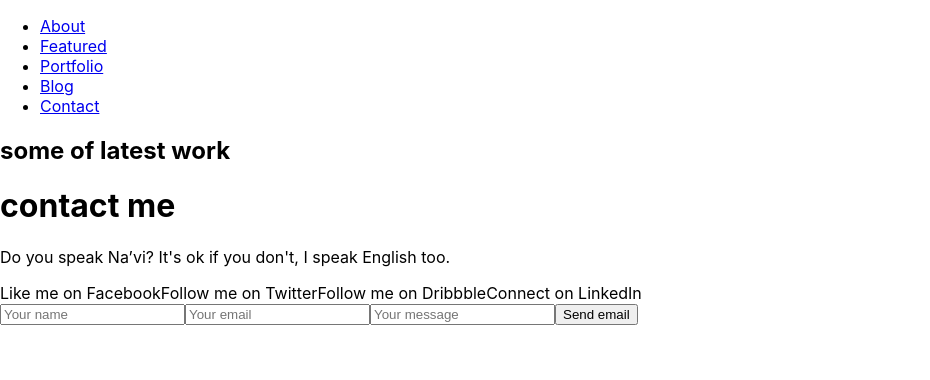
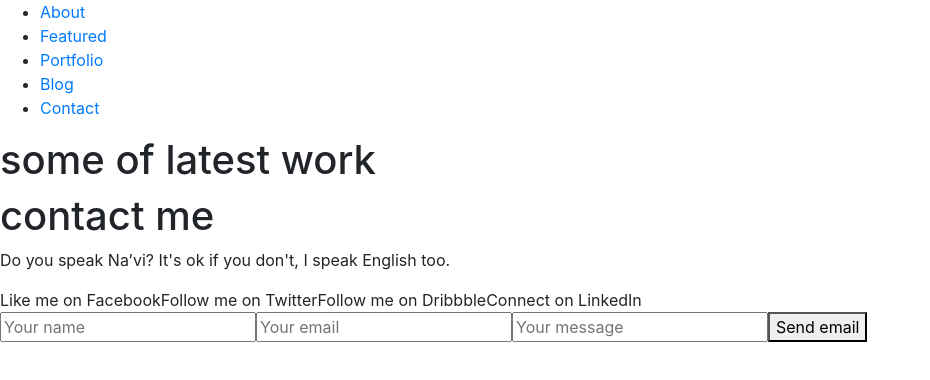
Before and after one commit to Agata-Bernat/my-adside-react-app, a React (Create React App) app: page /Contact in a window 1280 px wide. Shown: the top 380 px of the page, without its empty margins (0-930 px from the left). Built offline with nearby package versions, Linux system fonts and the light colour scheme.

Commit message:
with API from unsplash.

```diff
--- a/package.json
+++ b/package.json
@@ -6,7 +6,10 @@
     "@testing-library/jest-dom": "^5.11.9",
     "@testing-library/react": "^11.2.5",
     "@testing-library/user-event": "^12.7.2",
+    "axios": "^0.21.1",
+    "bootstrap": "^4.6.0",
     "react": "^17.0.1",
+    "react-bootstrap": "^1.5.1",
     "react-dom": "^17.0.1",
     "react-router-dom": "^5.2.0",
     "react-scripts": "4.0.3",
--- a/public/index.html
+++ b/public/index.html
@@ -10,6 +10,14 @@
       content="Web site created using create-react-app"
     />
     <link rel="apple-touch-icon" href="%PUBLIC_URL%/logo192.png" />
+    <!-- HERE I just put the code, that I need to create LOADING ANIMATION-->
+    <link
+      rel="stylesheet"
+      href="https://cdn.jsdelivr.net/npm/bootstrap@4.6.0/dist/css/bootstrap.min.css"
+      integrity="sha384-B0vP5xmATw1+K9KRQjQERJvTumQW0nPEzvF6L/Z6nronJ3oUOFUFpCjEUQouq2+l"
+      crossorigin="anonymous"
+    />
+    <!-- I just put the code, that I need to create LOADING ANIMATION- HERE-->
     <!--
       manifest.json provides metadata used when your web app is installed on a
       user's mobile device or desktop. See https://developers.google.com/web/fundamentals/web-app-manifest/
--- a/src/components/Contact.js
+++ b/src/components/Contact.js
@@ -1,6 +1,14 @@
-import React from 'react';
+import React, { useState } from 'react';
+
 
 function Contact() {
+    const [name, setName] = useState("");
+    const [email, setEmail] = useState("");
+    const [message, setMessage] = useState("");
+
+    function sendData () {
+        console.log(name, email, message);
+    }
     return (
         <div>
             <div>
@@ -12,10 +20,10 @@ function Contact() {
                 <a href src="">Connect on LinkedIn</a>
             </div>
             <div>
-                <input type="text" placeholder= "Your name" />
-                <input type="text" placeholder= "Your email" />
-                <input type="text" placeholder= "Your message" />
-                <button className="Send">Send email</button>
+                <input type="text" placeholder= "Your name" onChange = {(e) => setName(e.target.value)} />
+                <input type="text" placeholder= "Your email" onChange = {(e) => setEmail(e.target.value)} />
+                <input type="text" placeholder= "Your message" onChange = {(e) => setMessage(e.target.value)} />
+                <button className="Send" onClick={sendData} >Send email</button>
             </div>
         </div>
     )
--- a/src/components/Portfolio.js
+++ b/src/components/Portfolio.js
@@ -1,10 +1,22 @@
-import React from 'react';
+import React, {useState, useEffect} from 'react';
 
 function Portfolio() {
+
+    const [data, setData] = useState(null);
+    const access_key = "rvmwo2cCJTt8CoiNAWOc-j5OgX52gGpaq6A4E43KwtI";
+    const APIlink = `https://api.unsplash.com/photos/random?client_id=${access_key}`;
+
+    useEffect(async () => {
+        const response = await fetch(APIlink);
+        const resData = await response.json();
+        console.log(resData);
+        setData(resData);
+    }, []);
+
     return (
         <div>
-            {/*hiere will gone be bootstrap gred cards part. Need to find how we done that before. */}
-            <p>my last masterpice</p>
+            {/*here will gone be bootstrap gred cards part. Need to find how we done that before. */}
+            <p>my last masterpice</p> {data && <img src={data.urls.regular} />}
         </div>
     )
 }
--- a/src/index.js
+++ b/src/index.js
@@ -3,6 +3,7 @@ import ReactDOM from 'react-dom';
 import './index.css';
 import App from './components/App';
 import { BrowserRouter } from 'react-router-dom';
+import 'bootstrap/dist/css/bootstrap.min.css';
 
 
 ReactDOM.render(
```
Also changed, not shown: 1 other file (tests, documents, lock files or other folders).
